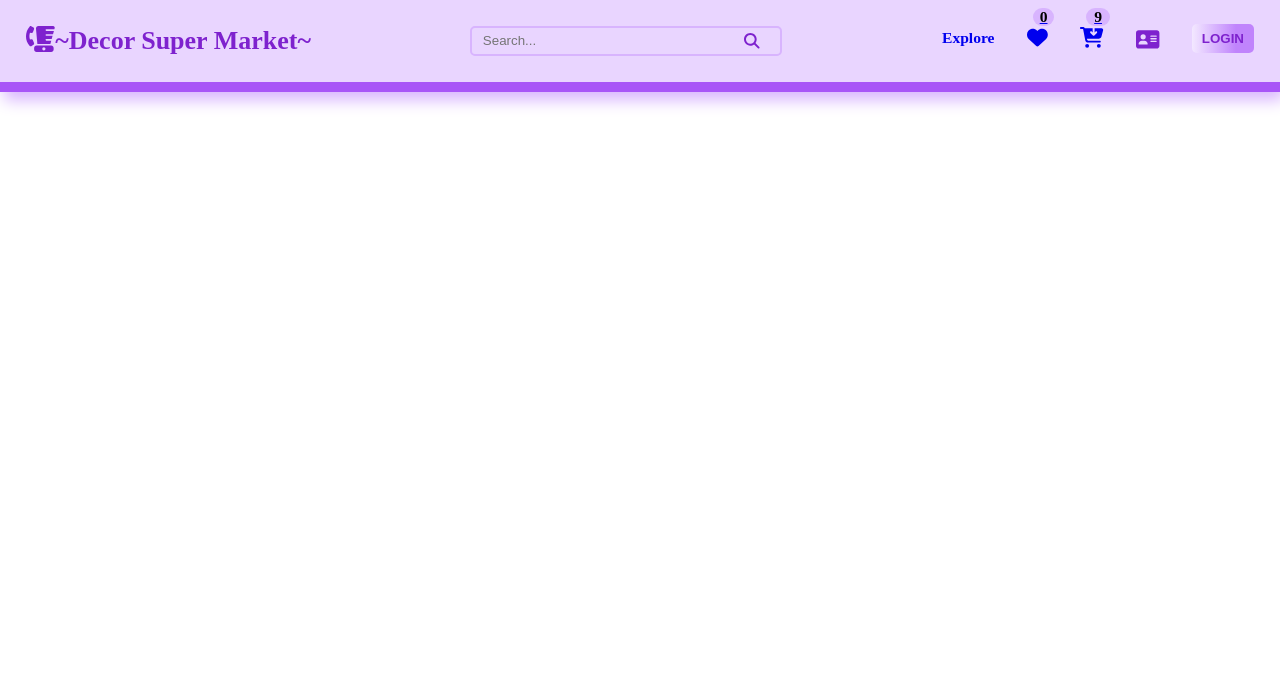
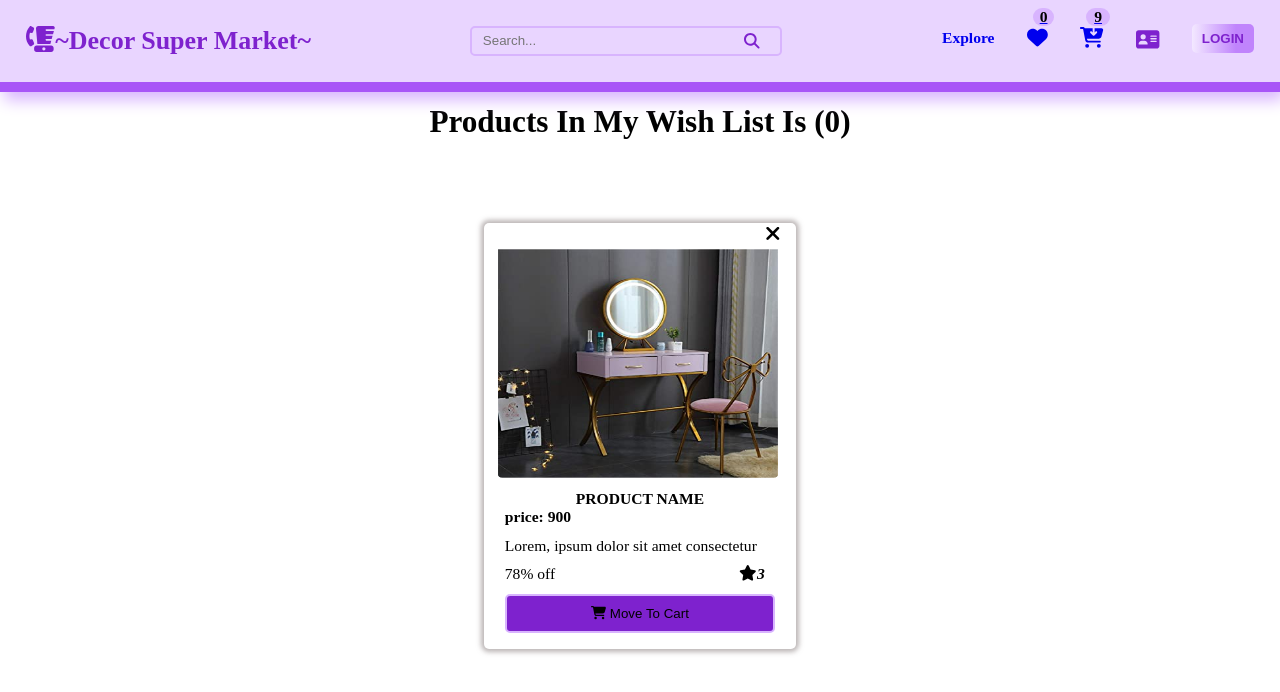
Before and after one commit to Shaheen-Siddiqui/The-Decor-SuperMarket, a React (Create React App) app: page /wish-list in a window 1280 px wide. Shown: the top 692 px of the page. Built offline with nearby package versions, Linux system fonts and the light colour scheme.

Commit message:
refactor: made a new wishlist component, with styling, style: box-shadow to Hero image

```diff
--- a/src/frontend/pages/Home/Home.css
+++ b/src/frontend/pages/Home/Home.css
@@ -6,6 +6,15 @@
     height: 10%;
     display: block;
     margin: 0 auto;
+    box-shadow:
+        0 2.8px 2.2px rgba(205, 193, 193, 0.034),
+        0 6.7px 5.3px rgba(202, 191, 191, 0.048),
+        0 12.5px 10px rgba(110, 96, 96, 0.06),
+        0 22.3px 17.9px rgba(165, 148, 148, 0.072),
+        0 41.8px 33.4px rgba(129, 119, 119, 0.086),
+        0 100px 80px rgba(151, 139, 139, 0.12);
+    background: white;
+    border-radius: 2px;
 }
 
 .hero-img-case {
@@ -37,11 +46,12 @@
     font-family: 'Playfair Display', serif;
     padding: 3rem 1rem;
     border-right: 15px solid var(--secondary-color);
-    margin: 7rem 3rem 3rem 3rem ;
+    margin: 7rem 3rem 3rem 3rem;
     box-shadow: 5px 5px 10px rgba(0, 0, 0, 0.7);
 }
-.brand-desc{
-    margin: 15rem 3rem 3rem 3rem ;
+
+.brand-desc {
+    margin: 15rem 3rem 3rem 3rem;
 
 }
 
--- a/src/frontend/pages/ProductListing/ProductListing.jsx
+++ b/src/frontend/pages/ProductListing/ProductListing.jsx
@@ -4,7 +4,7 @@ import { faHeart } from "@fortawesome/free-regular-svg-icons";
 
 //internal imports
 import "./ProductListing.css";
-// import '../Authentication/authentication.css'
+
 import { SideBar } from "../../components/SideBar/SideBar";
 import { image1 } from "../../assets";
 export const ProductListing = () => {
--- a/src/frontend/pages/WishList/WishList.css
+++ b/src/frontend/pages/WishList/WishList.css
@@ -0,0 +1,17 @@
+.wishlist-product-case{
+    padding:5rem 3rem;
+    display: flex;
+    flex-wrap: wrap;
+    justify-content: center;
+}
+
+.wishlist-product{
+    margin: 3rem;
+}
+.remove-wishlist{
+    margin-left: 27rem;
+}
+
+.addtocart-btn .max-width-btn{
+    width: 26rem;
+}
--- a/src/frontend/pages/WishList/WishList.jsx
+++ b/src/frontend/pages/WishList/WishList.jsx
@@ -1,12 +1,21 @@
-import {NavLink} from 'react-router-dom'
+import { NavLink } from "react-router-dom";
+import {
+  faStar,
+  faCartShopping,
+  faXmark,
+} from "@fortawesome/free-solid-svg-icons";
+import { FontAwesomeIcon } from "@fortawesome/react-fontawesome";
+import { faHeart } from "@fortawesome/free-regular-svg-icons";
+
 //internal imports
-import { emaptyWishList } from "../../assets";
+import { emaptyWishList, image1 } from "../../assets";
+import "./WishList.css";
 export const WishList = () => {
   return (
     <div>
-      {/* <div className="cart-case">
+      <div className="cart-case">
         <h1>Products In My Wish List Is (0)</h1>
-        <img
+        {/* <img
           className="emapty-cart-img"
           src={emaptyWishList}
           alt="emapty cart message"
@@ -17,9 +26,38 @@ export const WishList = () => {
               <span>Shop Now!! </span>
             </button>
           </NavLink>
-        </center>
-      </div> */}
+        </center> */}
+      </div>
+      <div className="wishlist-product-case">
+        <div className="product wishlist-product">
+          <FontAwesomeIcon
+            icon={faXmark}
+            size="2xl"
+            className="remove-wishlist"
+          />
+          <img className="product-img" src={image1} alt="a new collections" />
 
+          <div className="product-cantent">
+            <h2 className="product-name">product name</h2>
+            <h2>price: 900</h2>
+            <p>Lorem, ipsum dolor sit amet consectetur </p>
+            <div className="rating-stuff">
+              <p>78% off</p>
+              <p>
+                <strong>
+                  <FontAwesomeIcon icon={faStar} />
+                  <em>3</em>
+                </strong>
+              </p>
+            </div>
+            <div className="addtocart-btn">
+              <button className="login-btns max-width-btn">
+                <FontAwesomeIcon icon={faCartShopping} /> Move To Cart
+              </button>
+            </div>
+          </div>
+        </div>
+      </div>
     </div>
   );
 };
```
